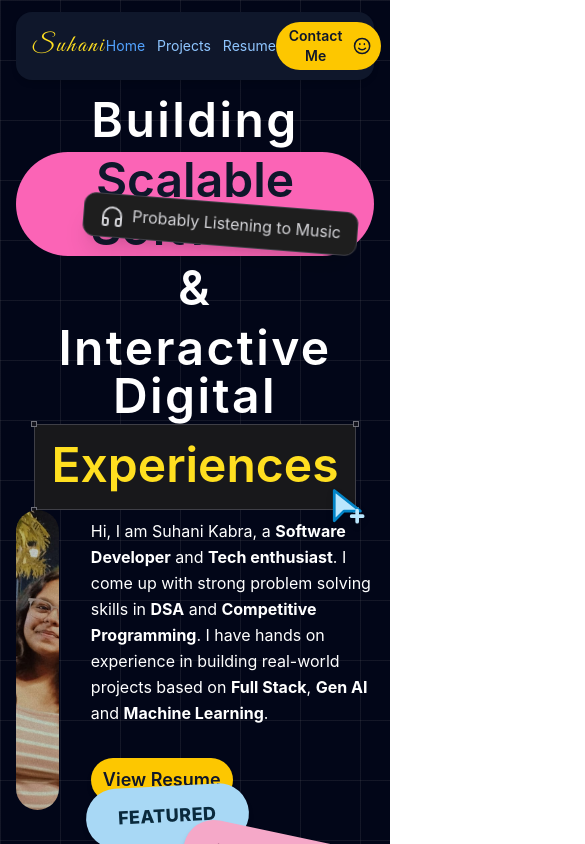
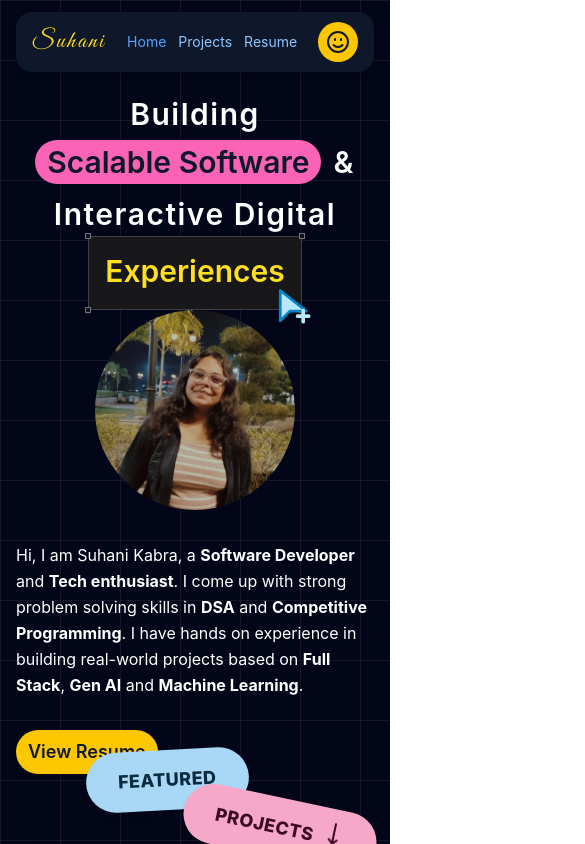
Before and after one commit to Suhanii15/Suhani-Kabra, a React (Vite) app in the folder suhani/: page / in a window 390 px wide. Shown: the top 844 px of the page, 585 px wide, since content can reach past the window. Built offline with nearby package versions, Linux system fonts and the light colour scheme.

Commit message:
fixed landing page for mobile view

```diff
--- a/suhani/src/components/navbar.jsx
+++ b/suhani/src/components/navbar.jsx
@@ -51,10 +51,10 @@ const Navbar = ({ activeSection }) => {
       <button
         type="button"
         onClick={() => handleNavigateToSection('contact')}
-        className="flex flex-row items-center bg-yellow-400 font-semibold cursor-pointer text-slate-900 rounded-full px-2.5 py-1 text-sm hover:bg-yellow-300 group sm:px-3"
+        className="flex flex-row items-center bg-yellow-400 font-semibold cursor-pointer text-slate-900 rounded-full p-2 text-sm hover:bg-yellow-300 group sm:px-3 sm:py-1"
       >
-        Contact Me
-        <Smile className="ml-2 transition-transform duration-300 group-hover:translate-y-[-2px] group-hover:scale-110" />
+        <span className="hidden sm:inline">Contact Me</span>
+        <Smile className="ml-0 sm:ml-2 transition-transform duration-300 group-hover:translate-y-[-2px] group-hover:scale-110" />
       </button>
     </nav>
   )
--- a/suhani/src/pages/landingPage.jsx
+++ b/suhani/src/pages/landingPage.jsx
@@ -138,14 +138,7 @@ const projectsData=[
  {/* Main Content */}
       <div className="relative z-10 text-center mt-4">
 
-        <motion.div
-  animate={{ y: [0, -8, 0] }}
-  transition={{ repeat: Infinity, duration: 4, ease: "easeInOut" }}
-  className="hidden xl:block absolute left-12 top-1/3 bg-zinc-900 border border-zinc-800 text-sm text-zinc-300 px-4 py-2 rounded-xl shadow-xl -rotate-6"
->
-  <Coffee  className="inline-block mr-2" />
-  Fueled by Coffee & Design
-</motion.div>
+
 
 
 
@@ -162,7 +155,7 @@ const projectsData=[
     className="flex flex-wrap items-center justify-center gap-x-3 gap-y-1 animate-entrance"
   >
     <div className="overflow-hidden pb-1">
-      <motion.span variants={slideUp} className="inline-block text-5xl font-semibold text-white tracking-wider">
+      <motion.span variants={slideUp} className="inline-block text-3xl sm:text-4xl md:text-5xl font-semibold text-white tracking-wider">
         Building
       </motion.span>
     </div>
@@ -170,13 +163,13 @@ const projectsData=[
       <motion.span
         variants={slideUp}
         whileHover={pillHover}
-        className="inline-block bg-pink-400 text-slate-900 rounded-full px-3 py-1 text-5xl font-semibold"
+        className="inline-block bg-pink-400 text-slate-900 rounded-full px-3 py-1 text-3xl sm:text-4xl md:text-5xl font-semibold"
       >
         Scalable Software
       </motion.span>
     </div>
     <div className="overflow-hidden pb-1">
-      <motion.span variants={slideUp} className="inline-block text-5xl font-semibold text-white tracking-wider">
+      <motion.span variants={slideUp} className="inline-block text-3xl sm:text-4xl md:text-5xl font-semibold text-white tracking-wider">
         &
       </motion.span>
     </div>
@@ -193,14 +186,14 @@ const projectsData=[
     className="flex flex-wrap items-center justify-center gap-x-3 animate-entrance-right"
   >
     <div className="overflow-hidden pb-1">
-      <motion.span variants={slideUp} className="inline-block text-5xl font-semibold text-white tracking-wider">
+      <motion.span variants={slideUp} className="inline-block text-3xl sm:text-4xl md:text-5xl font-semibold text-white tracking-wider">
         Interactive Digital
       </motion.span>
     </div>
     <motion.span
       variants={slideUp}
       whileHover={pillHover}
-      className="relative inline-block px-4 py-4 border border-zinc-700 bg-zinc-900 backdrop-blur-xs text-yellow-300 text-5xl font-semibold"
+      className="relative inline-block px-4 py-4 border border-zinc-700 bg-zinc-900 backdrop-blur-xs text-yellow-300 text-3xl sm:text-4xl md:text-5xl font-semibold"
     >
       <div className="overflow-hidden pb-1">
         <motion.span variants={slideUp} className="inline-block">
@@ -220,15 +213,7 @@ const projectsData=[
     </motion.span>
   </motion.div>
 
-  <motion.div
-  animate={{ y: [0, -8, 0], rotate: [0, 6, 0] }}
-  transition={{ repeat: Infinity, duration: 4 }}
-  className="absolute top-28 right-0 bg-[#1E1E1E] border border-zinc-700 rounded-xl text-zinc-300 mx-4 px-4 py-2 shadow-xl"
->
-  <Headphones  className="inline-block mr-2" />
-  Probably Listening to Music
 
-</motion.div>
 </div>
 
 {/* About Section */}
@@ -236,7 +221,7 @@ const projectsData=[
   initial={{ opacity: 0, y: 40 }}
   animate={{ opacity: 1, y: 0 }}
   transition={{ duration: 0.6, delay: 1.2, ease: 'easeOut' }}
-  className="flex flex-row mt-0 items-center justify-center gap-8"
+  className="flex flex-col md:flex-row mt-0 items-center justify-center gap-8"
 >
     <div className="relative inline-block cursor-none"  //hides curosr
     onMouseMove={handleMouseMove}
@@ -246,7 +231,7 @@ const projectsData=[
         <img
         src={profileImg}
         alt="Suhani Kabra"
-        className="w-[300px] h-[300px] object-cover rounded-full"
+        className="w-[200px] h-[200px] sm:w-[250px] sm:h-[250px] md:w-[300px] md:h-[300px] object-cover rounded-full"
         />
 
         {isHovered && (
@@ -325,7 +310,7 @@ I have hands on experience in building real-world projects based on <span classN
         <a href="https://github.com/Suhanii15"
          target="_blank"
   rel="noopener noreferrer">
-       <button className="bg-yellow-400 text-lg font-semibold w-40 rounded-full px-3 py-3 mx-160 mt-3 hover:cursor-pointer tracking-wider">
+       <button className="bg-yellow-400 text-lg font-semibold w-40 rounded-full px-3 py-3 mx-auto sm:mx-160 mt-3 hover:cursor-pointer tracking-wider">
             More Projects
         </button>
         </a>
```
